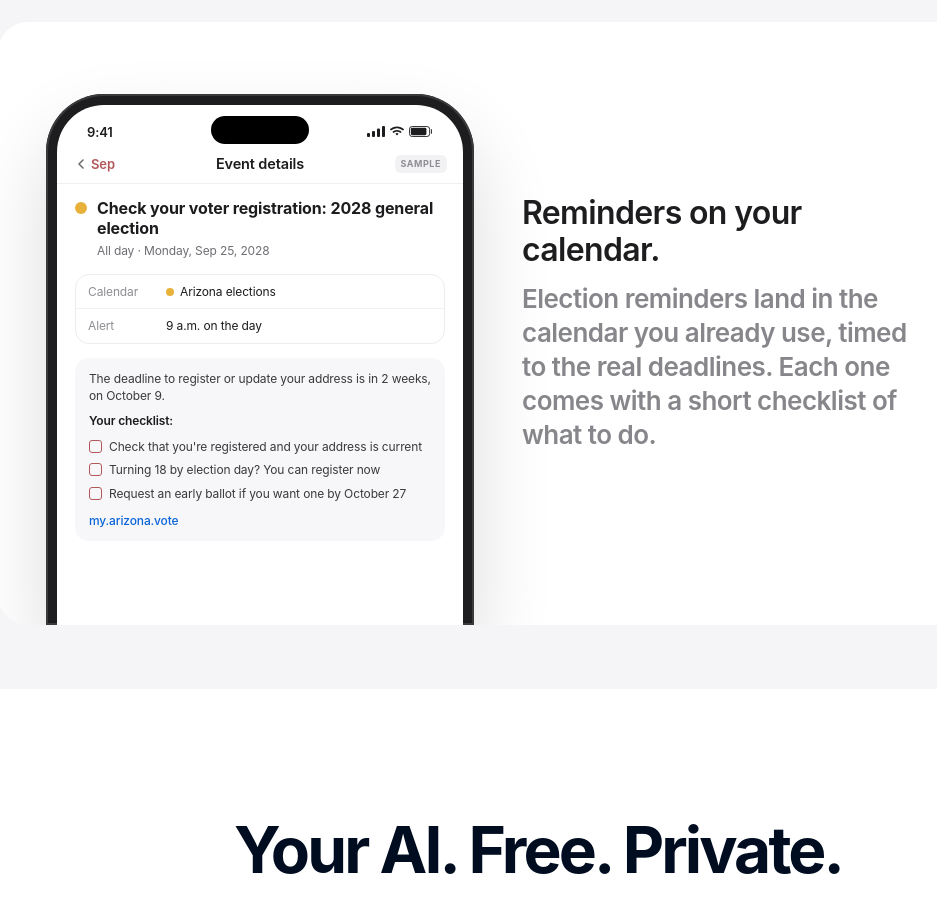
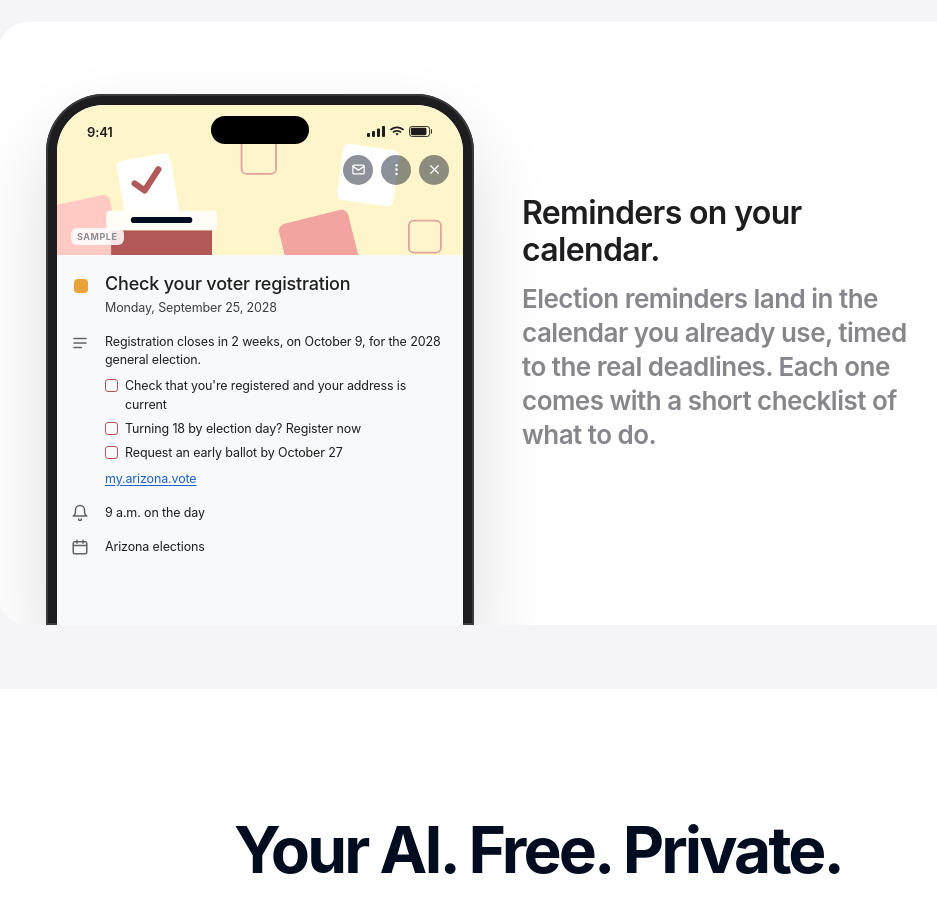
Before and after one commit to thatgulleylife/local-ballot-buddy, a plain HTML site: page docs/index.html in a window 1280 px wide. Shown: the part 5803-6708 px from the top of the page, without its empty margins (102-1039 px from the left). Drawn offline with Linux system fonts and the light colour scheme; no server answers.

Commit message:
Restyle the calendar showcase mockup as an event detail view
Co-Authored-By: Claude Opus 5.5 <noreply@anthropic.com>

```diff
--- a/docs/index.html
+++ b/docs/index.html
@@ -330,32 +330,52 @@
           <p>Election reminders land in the calendar you already use, timed to the real deadlines. Each one comes with a short checklist of what to do.</p>
         </div>
         <div class="device" aria-hidden="true">
-          <div class="screen">
+          <div class="screen gc-screen">
             <div class="island"></div>
             <div class="sb"><span>9:41</span><span><svg viewBox="0 0 18 11" fill="currentColor"><rect x="0" y="7" width="3" height="4" rx="1"/><rect x="5" y="5" width="3" height="6" rx="1"/><rect x="10" y="2.5" width="3" height="8.5" rx="1"/><rect x="15" y="0" width="3" height="11" rx="1"/></svg><svg viewBox="0 0 16 11" fill="currentColor"><path d="M8 2.2c2.3 0 4.4.9 6 2.4l1.2-1.3C13.3 1.5 10.8.4 8 .4S2.7 1.5.8 3.3L2 4.6c1.6-1.5 3.7-2.4 6-2.4zm0 3.6c1.3 0 2.5.5 3.4 1.3L12.6 6C11.4 4.8 9.8 4.1 8 4.1S4.6 4.8 3.4 6l1.2 1.1c.9-.8 2.1-1.3 3.4-1.3zM8 9.4l1.6-1.6a2.3 2.3 0 0 0-3.2 0z"/></svg><svg viewBox="0 0 26 12" fill="none" stroke="currentColor"><rect x="0.5" y="0.5" width="22" height="11" rx="3"/><rect x="2" y="2" width="17" height="8" rx="1.5" fill="currentColor" stroke="none"/><path d="M24.5 4v4" stroke-linecap="round"/></svg></span></div>
-            <div class="ch-head cal-head"><span class="cal-back"><svg viewBox="0 0 24 24" fill="none" stroke="currentColor" stroke-width="2.4" stroke-linecap="round" stroke-linejoin="round"><path d="M15 6l-6 6 6 6"/></svg>Sep</span><div class="ch-title"><b>Event details</b></div><span class="ch-sample">Sample</span></div>
-            <div class="ch-body cal-body">
-              <div class="cal-event-head">
-                <span class="cal-dot"></span>
+            <div class="gc-banner">
+              <svg class="gc-art" viewBox="0 0 330 150" preserveAspectRatio="xMidYMid slice">
+                <rect width="330" height="150" fill="#fff5cb"/>
+                <g transform="translate(0 30)">
+                <rect x="-14" y="62" width="64" height="70" rx="6" fill="#ffc9c4" transform="rotate(-12 18 97)"/>
+                <rect x="230" y="18" width="46" height="46" rx="5" fill="#fff" transform="rotate(8 253 41)"/>
+                <rect x="186" y="74" width="58" height="64" rx="6" fill="#f2a5a0" transform="rotate(-14 215 106)"/>
+                <rect x="150" y="12" width="28" height="28" rx="4" fill="none" stroke="#e0a39f" stroke-width="1.5"/>
+                <rect x="286" y="78" width="26" height="26" rx="4" fill="none" stroke="#e0a39f" stroke-width="1.5"/>
+                <g transform="translate(40 30)">
+                  <rect x="12" y="-4" width="44" height="52" rx="4" fill="#fff" transform="rotate(-10 34 22)"/>
+                  <path d="M24 16l7 7 14-15" fill="none" stroke="#b35858" stroke-width="5" stroke-linecap="round" stroke-linejoin="round" transform="rotate(-10 34 22)"/>
+                  <rect x="0" y="40" width="90" height="16" rx="3" fill="#fffdf6"/>
+                  <rect x="20" y="45" width="50" height="5" rx="2.5" fill="#000c1f"/>
+                  <rect x="4" y="56" width="82" height="40" fill="#b35858"/>
+                </g>
+                </g>
+              </svg>
+              <div class="gc-actions"><span><svg viewBox="0 0 24 24" fill="none" stroke="currentColor" stroke-width="2" stroke-linecap="round" stroke-linejoin="round"><rect x="3" y="5" width="18" height="14" rx="2"/><path d="M3 7l9 6 9-6"/></svg></span><span><svg viewBox="0 0 24 24" fill="none" stroke="currentColor" stroke-width="2" stroke-linecap="round" stroke-linejoin="round"><circle cx="12" cy="5" r="1"/><circle cx="12" cy="12" r="1"/><circle cx="12" cy="19" r="1"/></svg></span><span><svg viewBox="0 0 24 24" fill="none" stroke="currentColor" stroke-width="2" stroke-linecap="round" stroke-linejoin="round"><path d="M6 6l12 12M18 6L6 18"/></svg></span></div>
+              <span class="ch-sample gc-sample">Sample</span>
+            </div>
+            <div class="gc-body">
+              <div class="gc-row gc-title-row">
+                <span class="gc-swatch"></span>
                 <div>
-                  <b>Check your voter registration: 2028 general election</b>
-                  <small>All day · Monday, Sep 25, 2028</small>
+                  <b class="gc-title">Check your voter registration</b>
+                  <small>Monday, September 25, 2028</small>
                 </div>
               </div>
-              <div class="cal-rows">
-                <div><dt>Calendar</dt><dd><span class="cal-dot sm"></span>Arizona elections</dd></div>
-                <div><dt>Alert</dt><dd>9 a.m. on the day</dd></div>
+              <div class="gc-row">
+                <svg viewBox="0 0 24 24" fill="none" stroke="currentColor" stroke-width="2" stroke-linecap="round" stroke-linejoin="round"><path d="M4 6h16M4 12h16M4 18h10"/></svg>
+                <div class="gc-notes">
+                  <p>Registration closes in 2 weeks, on October 9, for the 2028 general election.</p>
+                  <ul>
+                    <li>Check that you're registered and your address is current</li>
+                    <li>Turning 18 by election day? Register now</li>
+                    <li>Request an early ballot by October 27</li>
+                  </ul>
+                  <span class="gc-link">my.arizona.vote</span>
+                </div>
               </div>
-              <div class="cal-notes">
-                <p>The deadline to register or update your address is in 2 weeks, on October 9.</p>
-                <p class="cal-check-head">Your checklist:</p>
-                <ul>
-                  <li>Check that you're registered and your address is current</li>
-                  <li>Turning 18 by election day? You can register now</li>
-                  <li>Request an early ballot if you want one by October 27</li>
-                </ul>
-                <span class="cal-link">my.arizona.vote</span>
-              </div>
+              <div class="gc-row gc-meta"><svg viewBox="0 0 24 24" fill="none" stroke="currentColor" stroke-width="2" stroke-linecap="round" stroke-linejoin="round"><path d="M6 8a6 6 0 0 1 12 0c0 7 3 8 3 8H3s3-1 3-8"/><path d="M10 20a2 2 0 0 0 4 0"/></svg><span>9 a.m. on the day</span></div>
+              <div class="gc-row gc-meta"><svg viewBox="0 0 24 24" fill="none" stroke="currentColor" stroke-width="2" stroke-linecap="round" stroke-linejoin="round"><rect x="3" y="5" width="18" height="16" rx="2"/><path d="M3 10h18M8 3v4M16 3v4"/></svg><span>Arizona elections</span></div>
             </div>
           </div>
         </div>
--- a/docs/styles.css
+++ b/docs/styles.css
@@ -726,3 +726,27 @@ body.has-countdown { padding-bottom: 96px; }
   .who-logo { justify-content: center; }
 }
 @media (max-width: 640px) { .who-band { border-radius: var(--r-l); padding: 16px; } .who-card { border-radius: var(--r-l); padding: 36px 24px; } }
+
+/* Calendar event mockup (showcase): event detail view with an illustrated header */
+.gc-banner { position: relative; height: 150px; margin-top: -40px; overflow: hidden; }
+.gc-art { display: block; width: 100%; height: 100%; }
+.gc-actions { position: absolute; top: 50px; right: 14px; display: flex; gap: 8px; }
+.gc-actions span { width: 30px; height: 30px; border-radius: 50%; background: rgba(0, 12, 31, 0.45); color: #fff; display: grid; place-items: center; }
+.gc-actions svg { width: 15px; height: 15px; }
+.gc-sample { position: absolute; left: 14px; bottom: 10px; background: rgba(255, 255, 255, 0.85); }
+.gc-body { padding: 18px 20px 24px 14px; display: grid; gap: 16px; align-content: start; }
+.gc-screen { background: #f8f9fb; }
+.gc-row { display: grid; grid-template-columns: 22px 1fr; gap: 12px; align-items: start; }
+.gc-row > svg { width: 18px; height: 18px; color: #5f6368; margin-top: 1px; }
+.gc-swatch { width: 14px; height: 14px; border-radius: 4px; background: #e8a33a; margin: 6px 0 0 3px; }
+.gc-title { display: block; font-size: 18px; line-height: 1.25; font-weight: 500; color: #1f1f1f; letter-spacing: -0.01em; }
+.gc-title-row small { display: block; margin-top: 4px; font-size: 12.5px; color: #3c4043; }
+.gc-notes { font-size: 12.5px; line-height: 1.45; color: #1f1f1f; }
+.gc-notes p { margin: 0 0 8px; }
+.gc-notes ul { list-style: none; padding: 0; margin: 0 0 8px; display: grid; gap: 6px; }
+.gc-notes li { position: relative; padding-left: 20px; }
+.gc-notes li::before { content: ""; position: absolute; left: 0; top: 2px; width: 11px; height: 11px; border: 1.5px solid var(--navy); border-radius: 3px; }
+.gc-link { color: #1a62d6; text-decoration: underline; text-underline-offset: 2px; }
+.gc-meta { align-items: center; font-size: 12.5px; color: #1f1f1f; }
+.gc-meta svg { margin-top: 0; }
+.gc-screen .sb { position: relative; z-index: 2; }
```
